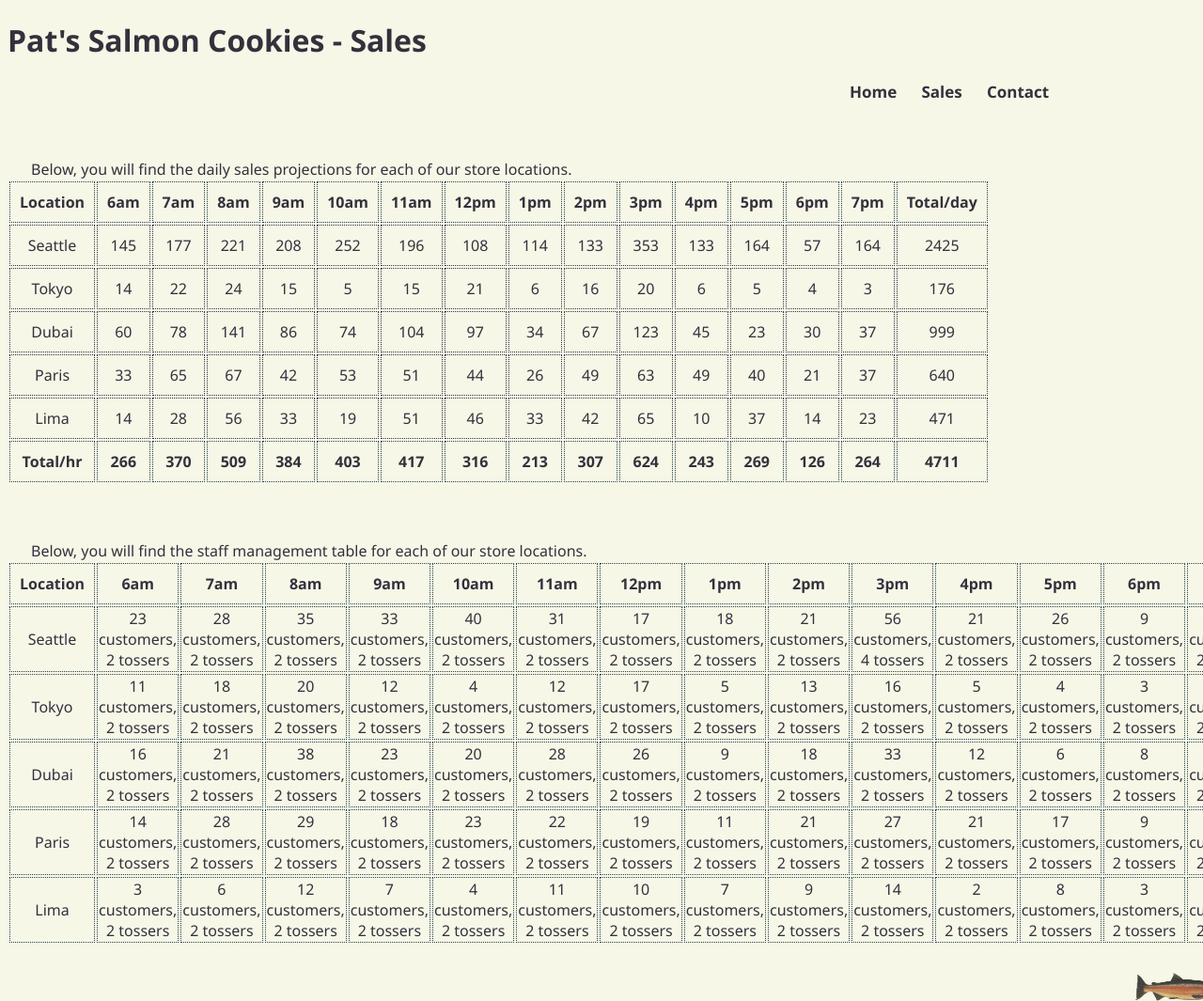
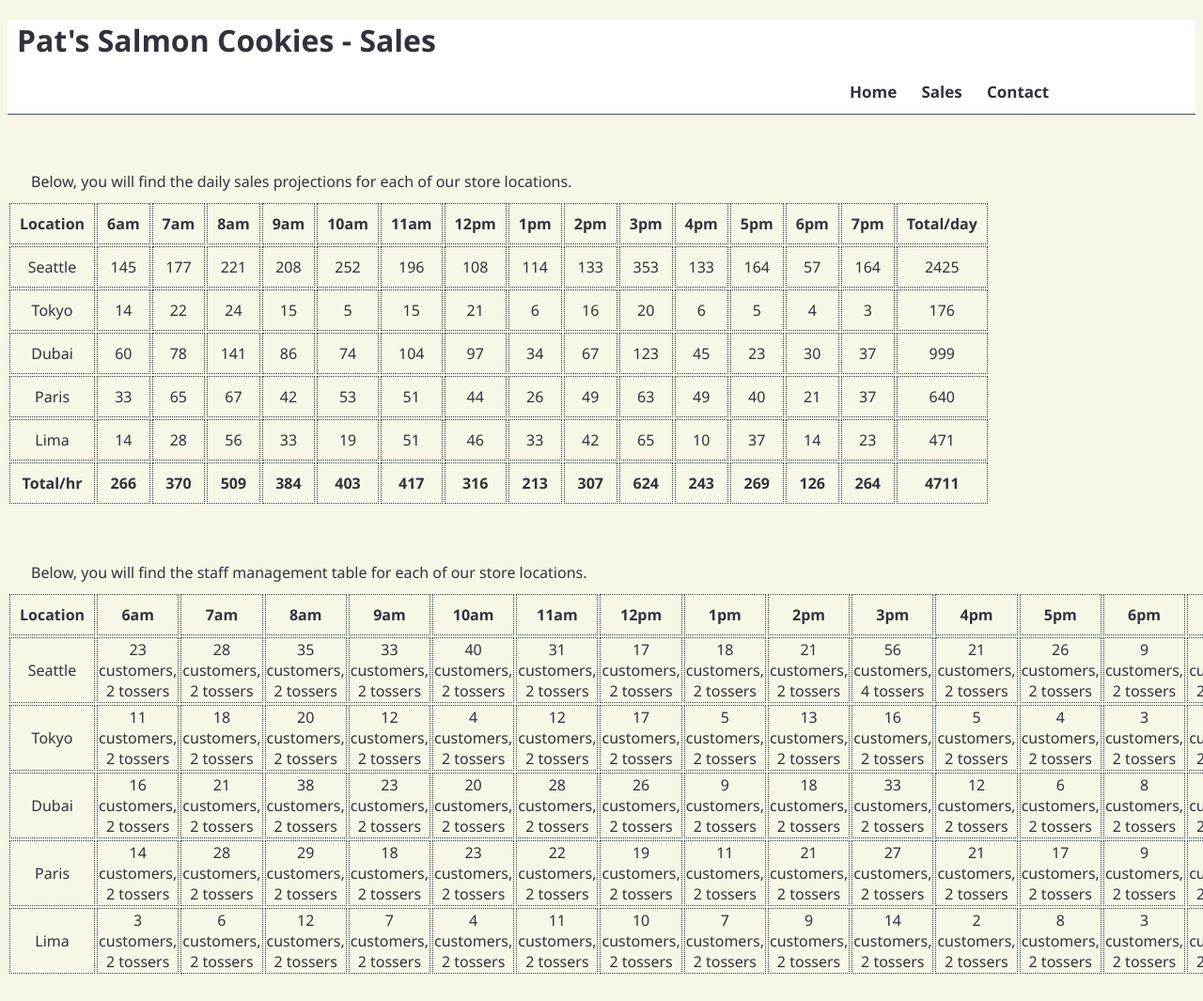
Before and after one commit to hasnaa38/cookie-stand, a plain HTML site: page sales.html in a window 1280 px wide. Shown: the top 1065 px of the page at 94% size. Drawn offline with Linux system fonts and the light colour scheme.

Commit message:
added a border

```diff
--- a/css/style.css
+++ b/css/style.css
@@ -113,9 +113,20 @@ h3 {
 
 /* for sales.html */
 
+#salesHead {
+    background-color: white;
+    height: 100px;
+    border-bottom: 1px solid #3C4F65;
+}
+
+#salesHead h1 {
+    margin-left: 10px;
+}
+
 p.salesData {
     font-size: medium;
     margin-top: 60px;
+    margin-bottom: 10px;
 }
 
 #table1 td, th {
--- a/sales.html
+++ b/sales.html
@@ -10,7 +10,7 @@
     <link rel="stylesheet" href="./css/style.css">
 </head>
 <body>
-    <header>
+    <header id="salesHead">
         <h1>Pat's Salmon Cookies - Sales</h1>
         <nav>
             <a href="index.html">Home</a>
```
